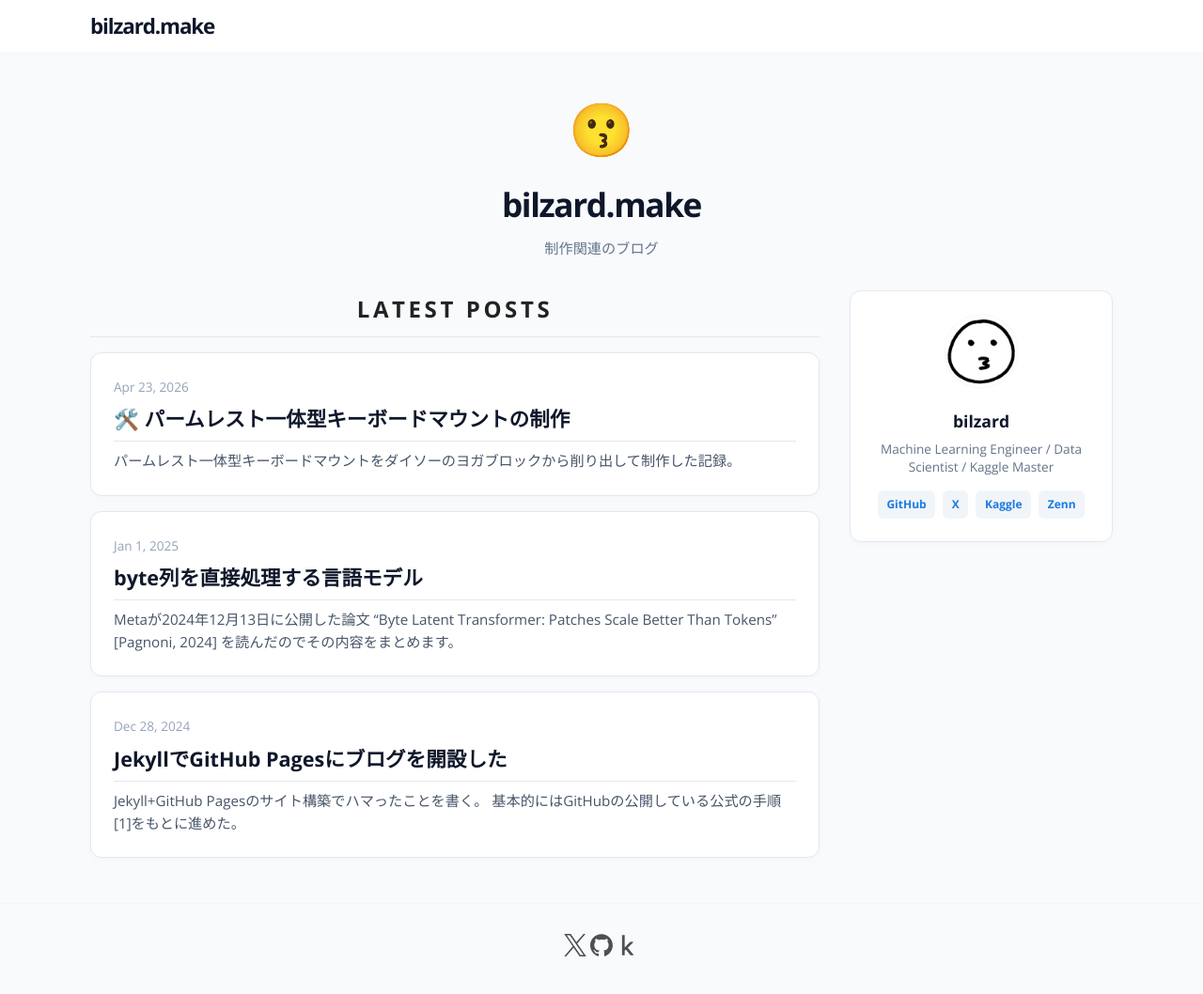
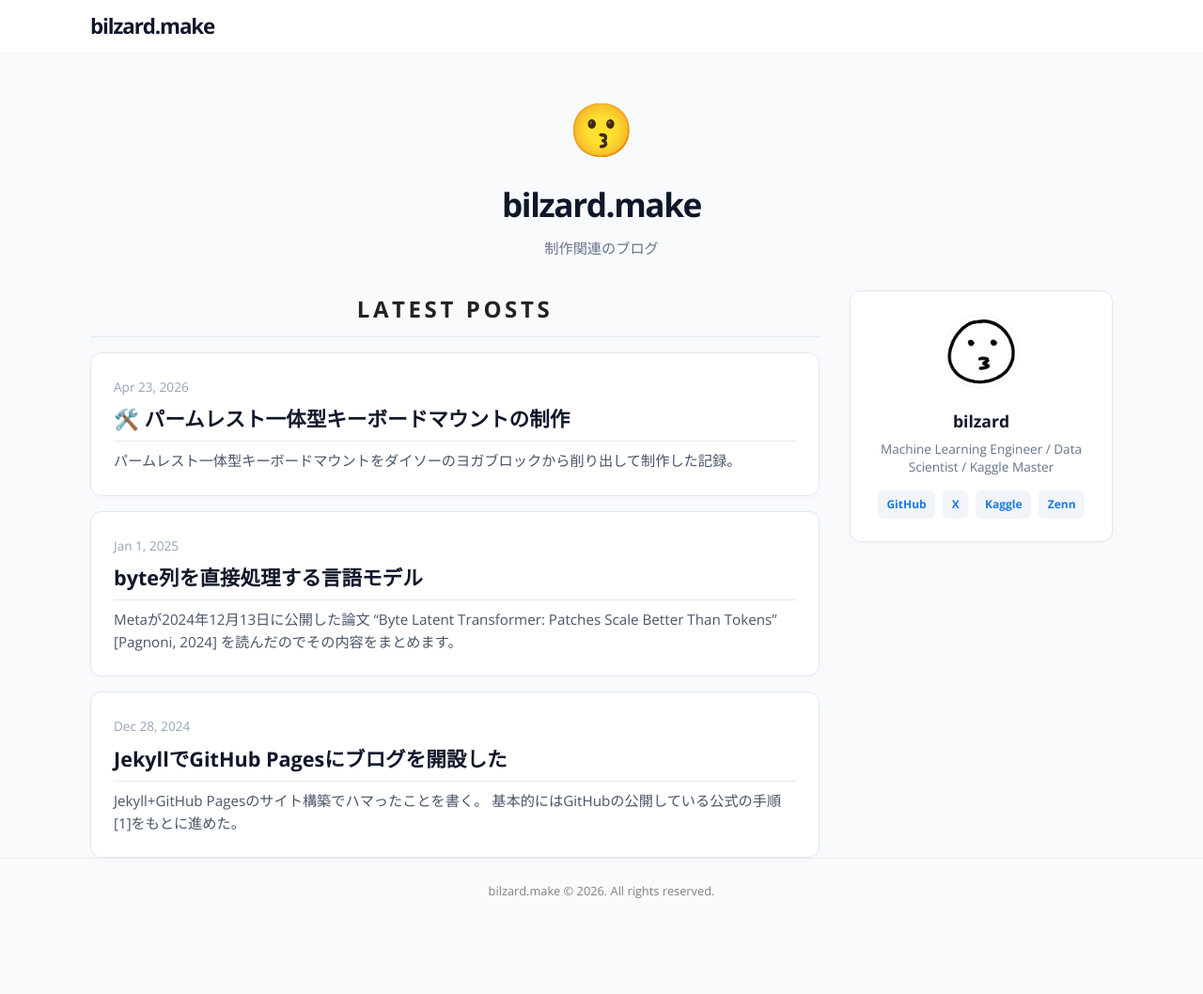
Before and after one commit to bilzard/bilzard.github.io, a Jekyll site: the page built from index.md, in a window 1280 px wide. Shown: the whole page at 94% size. Built offline with Jekyll 4.4.1, drawn with Linux system fonts in a browser that asks for light colours; after the commit the page ends 992 px from its top, so only the background shows below that.

Commit message:
footer style

```diff
--- a/_includes/site-footer.html
+++ b/_includes/site-footer.html
@@ -1,57 +1,20 @@
-<!-- SVG icons from https://iconmonstr.com -->
+<footer class="site-footer">
+  <div class="wrapper">
+    <p class="site-foot-note">
+      bilzard.make © {{ site.time | date: "%Y" }}. All rights reserved.
+    </p>
 
-<!-- Twitter icon -->
-<span class="my-span-icon">
-    <a href="https://twitter.com/{{ site.twitter.username }}" aria-label="{{ site.github.owner_name }}'s Twitter" title="{{ site.github.owner_name }}'s Twitter">
-        <svg width="24" height="24" viewBox="0 0 1200 1227" xmlns="http://www.w3.org/2000/svg">
-            <path d="M714.163 519.284L1160.89 0H1055.03L667.137 450.887L357.328 0H0L468.492 681.821L0 1226.37H105.866L515.491 750.218L842.672 1226.37H1200L714.137 519.284H714.163ZM569.165 687.828L521.697 619.934L144.011 79.6944H306.615L611.412 515.685L658.88 583.579L1055.08 1150.3H892.476L569.165 687.854V687.828Z" fill="#4f4f4f"/>
-        </svg>
-    </a>
-</span>
-
-<!-- Github icon -->
-<span class="my-span-icon">
-    <a href="{{ site.github.owner_url }}" aria-label="{{ site.github.owner_name }}'s GitHub" title="{{ site.github.owner_name }}'s GitHub">
-        <svg width="24" height="24", viewBox="0 0 98 96" xmlns="http://www.w3.org/2000/svg">
-            <path fill-rule="evenodd" clip-rule="evenodd" d="M48.854 0C21.839 0 0 22 0 49.217c0 21.756 13.993 40.172 33.405 46.69 2.427.49 3.316-1.059 3.316-2.362 0-1.141-.08-5.052-.08-9.127-13.59 2.934-16.42-5.867-16.42-5.867-2.184-5.704-5.42-7.17-5.42-7.17-4.448-3.015.324-3.015.324-3.015 4.934.326 7.523 5.052 7.523 5.052 4.367 7.496 11.404 5.378 14.235 4.074.404-3.178 1.699-5.378 3.074-6.6-10.839-1.141-22.243-5.378-22.243-24.283 0-5.378 1.94-9.778 5.014-13.2-.485-1.222-2.184-6.275.486-13.038 0 0 4.125-1.304 13.426 5.052a46.97 46.97 0 0 1 12.214-1.63c4.125 0 8.33.571 12.213 1.63 9.302-6.356 13.427-5.052 13.427-5.052 2.67 6.763.97 11.816.485 13.038 3.155 3.422 5.015 7.822 5.015 13.2 0 18.905-11.404 23.06-22.324 24.283 1.78 1.548 3.316 4.481 3.316 9.126 0 6.6-.08 11.897-.08 13.526 0 1.304.89 2.853 3.316 2.364 19.412-6.52 33.405-24.935 33.405-46.691C97.707 22 75.788 0 48.854 0z" fill="#4f4f4f"/>
-        </svg>
-    </a>
-</span>
-
-<!-- Kaggle icon -->
-<span class="my-span-icon">
-    <a href="https://www.kaggle.com/{{ site.kaggle.username }}" aria-label="{{ site.github.owner_name }}'s Kaggle" title="{{ site.github.owner_name }}'s Kaggle">
-        <svg width="24" height="24" style="enable-background:new 0 0 512 512;" version="1.1" viewBox="0 0 512 512" xml:space="preserve" xmlns="http://www.w3.org/2000/svg" xmlns:xlink="http://www.w3.org/1999/xlink">
-            <path d="M385.708,476.478L254.742,313.713l125.578-121.534c2.334-2.426,1.526-9.433-4.761-9.433h-62.16 c-3.145,0-6.288,1.618-9.433,4.761L185.128,307.604V32.738c0-4.491-2.247-6.737-6.738-6.737h-46.618 c-4.492,0-6.737,2.246-6.737,6.737v446.433c0,4.491,2.246,6.738,6.737,6.738h46.618c4.491,0,6.738-2.247,6.738-6.738v-97.91 l27.666-26.317l99.257,126.294c2.695,3.145,5.839,4.762,9.432,4.762h60.095c3.143,0,4.939-0.899,5.389-2.696L385.708,476.478z" fill="#4f4f4f";/>
-        </svg>
-    </a>
-</span>
-
-<!-- RSS icon -->
-{% if site.plugins contains "jekyll-feed" %}
-<span class="my-span-icon">
-    <a href="{{ "/feed.xml" | absolute_url }}" aria-label="RSS feed" title="{{ site.github.owner_name }}'s RSS feed">
-        <svg xmlns="http://www.w3.org/2000/svg" id="RSSicon" viewBox="0 0 8 8" width="24" height="24">
-            <title>RSS feed icon</title>
-            <style type="text/css">
-            .button {stroke: none; fill: #4f4f4f;}
-            .symbol {stroke: none; fill: white;}
-            </style>
-            <rect class="button" width="8" height="8" rx="1.5"/>
-            <circle class="symbol" cx="2" cy="6" r="1"/>
-            <path class="symbol" d="m 1,4 a 3,3 0 0 1 3,3 h 1 a 4,4 0 0 0 -4,-4 z"/>
-            <path class="symbol" d="m 1,2 a 5,5 0 0 1 5,5 h 1 a 6,6 0 0 0 -6,-6 z"/>
-        </svg>
-    </a>
-</span>
-{% endif %}
-
-<!-- Contact icon -->
-{% assign contact_page = site.pages | where: "path", "contact.md" | first %}
-{% if contact_page.title %}
-<span class="my-span-icon">
-    <a href="{{ contact_page.url | absolute_url }}" aria-label="Contact" title="Contact {{ site.github.owner_name }}">
-        <svg class="my-svg-icon" xmlns="http://www.w3.org/2000/svg" width="24" height="24" viewBox="0 0 24 24"><path d="M12 .02c-6.627 0-12 5.373-12 12s5.373 12 12 12 12-5.373 12-12-5.373-12-12-12zm6.99 6.98l-6.99 5.666-6.991-5.666h13.981zm.01 10h-14v-8.505l7 5.673 7-5.672v8.504z"/></svg>
-    </a>
-</span>
-{% endif %}
+    {% if site.plugins contains "jekyll-feed" %}
+    <div class="footer-icons">
+        <a href="{{ "/feed.xml" | absolute_url }}" aria-label="RSS feed">
+            <svg xmlns="http://www.w3.org/2000/svg" id="RSSicon" viewBox="0 0 8 8" width="24" height="24">
+                <rect class="rss-button" width="8" height="8" rx="1.5"/>
+                <circle class="rss-symbol" cx="2" cy="6" r="1"/>
+                <path class="rss-symbol" d="m 1,4 a 3,3 0 0 1 3,3 h 1 a 4,4 0 0 0 -4,-4 z"/>
+                <path class="rss-symbol" d="m 1,2 a 5,5 0 0 1 5,5 h 1 a 6,6 0 0 0 -6,-6 z"/>
+            </svg>
+        </a>
+    </div>
+    {% endif %}
+  </div>
+</footer>
--- a/_layouts/default.html
+++ b/_layouts/default.html
@@ -37,9 +37,7 @@
 
             {{ content }}
 
-            <footer class="site-footer">
-                {% include site-footer.html %}
-            </footer>
+            {% include site-footer.html %}
         </section>
 
         <script>
--- a/_sass/blog/_layout.scss
+++ b/_sass/blog/_layout.scss
@@ -216,8 +216,33 @@
   }
 }
 
-/* --- Footer --- */
+/* フッター全体の余白を劇的に絞る */
 .site-footer {
-  padding: 2rem 0; margin-top: 3rem; border-top: solid 1px $hr-border-color; text-align: center;
-  font-size: 0.9rem; color: $grey-color;
+  padding: 1.5rem 0 !important; /* !importantでテーマの設定を上書き */
+  text-align: center;
+  border-top: 1px solid #eee;
 }
+
+/* 著作権表示とアイコンの距離を縮める */
+.site-foot-note {
+  margin: 0 0 0.5rem 0;        // 下の余白を最小限に
+  color: #828282;
+  font-size: 0.8rem;
+}
+
+/* アイコンの色を確実に指定 */
+#RSSicon {
+  display: block;
+  margin: 0 auto;
+
+  .rss-button {
+    fill: #4f4f4f;            // 土台を濃いグレーに
+  }
+  .rss-symbol {
+    fill: #ffffff !important; // マークを「強制的に白」にする
+  }
+
+  &:hover .rss-button {
+    fill: #ff8c00;            // ホバー時はRSSオレンジ
+  }
+}
```
